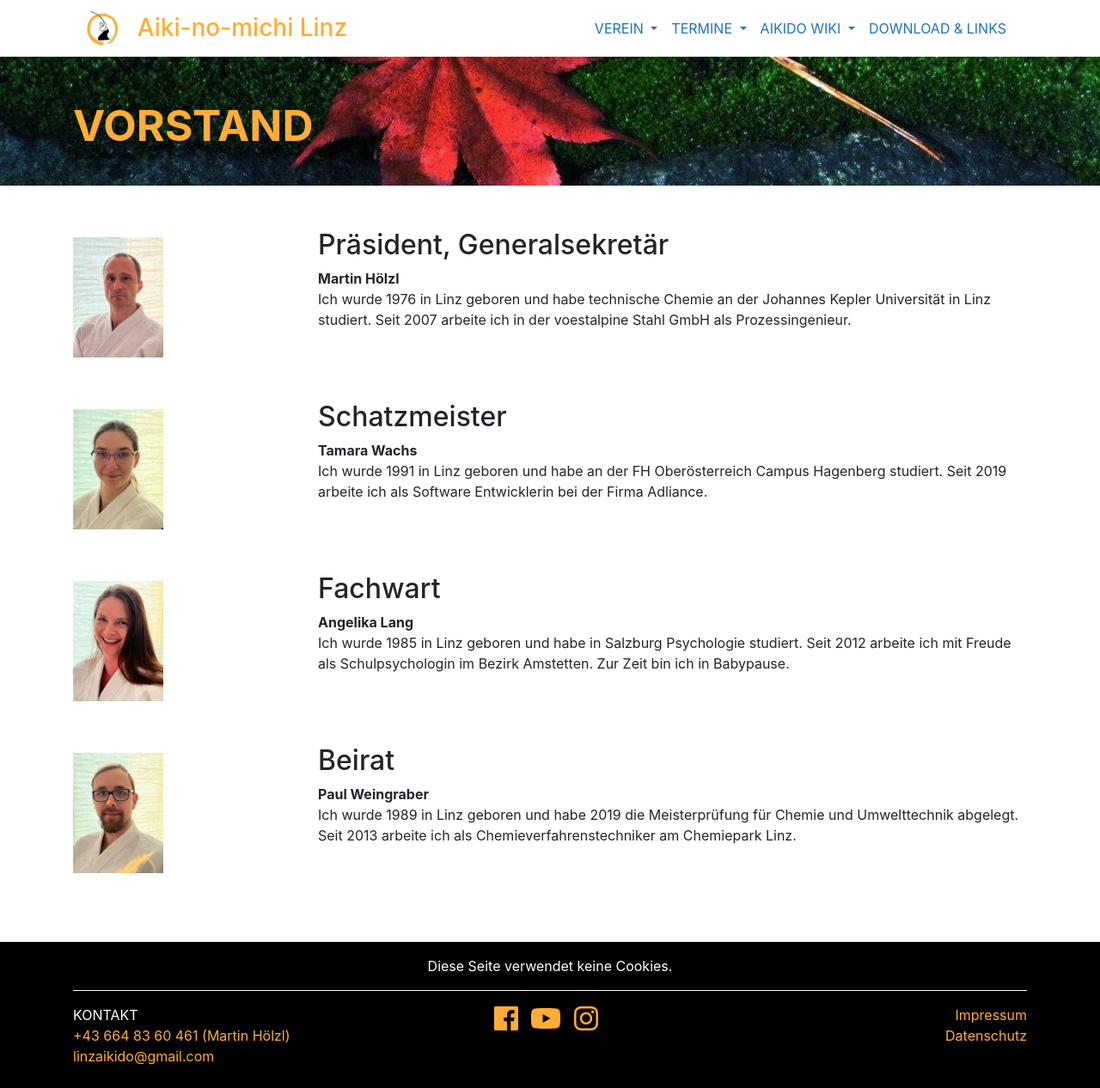
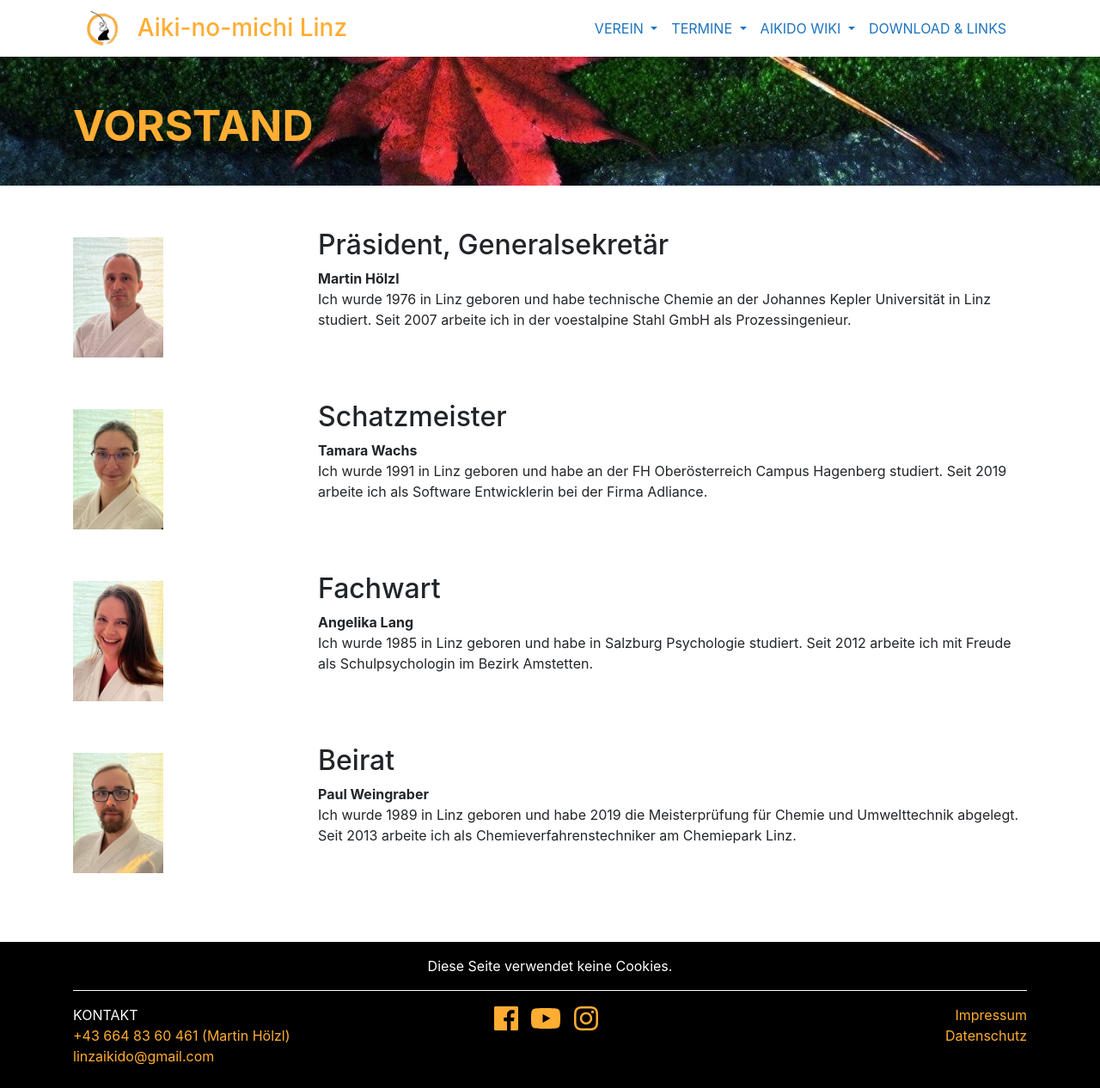
Before and after one commit to TWachs/aikinomichi-linz, a Jekyll site: the page built from vorstand.md, in a window 1280 px wide. Shown: the whole page at 86% size. Built offline with Jekyll 4.4.1, drawn with Linux system fonts in a browser that asks for light colours; nearby versions of some CDN libraries.

Commit message:
Update vorstand.md

```diff
--- a/vorstand.md
+++ b/vorstand.md
@@ -35,7 +35,7 @@ Ich wurde 1991 in Linz geboren und habe an der FH Oberösterreich Campus Hagenbe
 ## Fachwart
 
 **Angelika Lang**
-Ich wurde 1985 in Linz geboren und habe in Salzburg Psychologie studiert. Seit 2012 arbeite ich mit Freude als Schulpsychologin im Bezirk Amstetten. Zur Zeit bin ich in Babypause.
+Ich wurde 1985 in Linz geboren und habe in Salzburg Psychologie studiert. Seit 2012 arbeite ich mit Freude als Schulpsychologin im Bezirk Amstetten.
 </div>
 </div>
 <div class="row" style="padding-bottom: 50px;">
```
